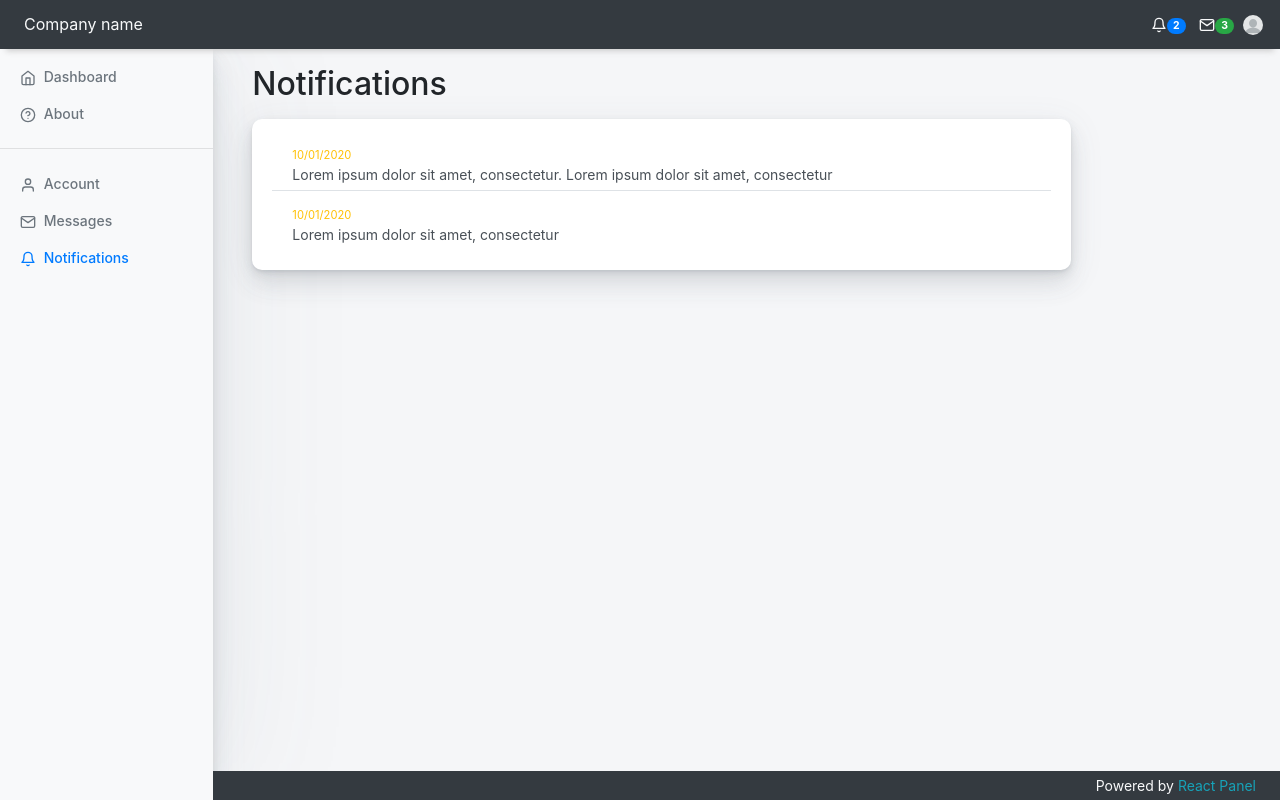
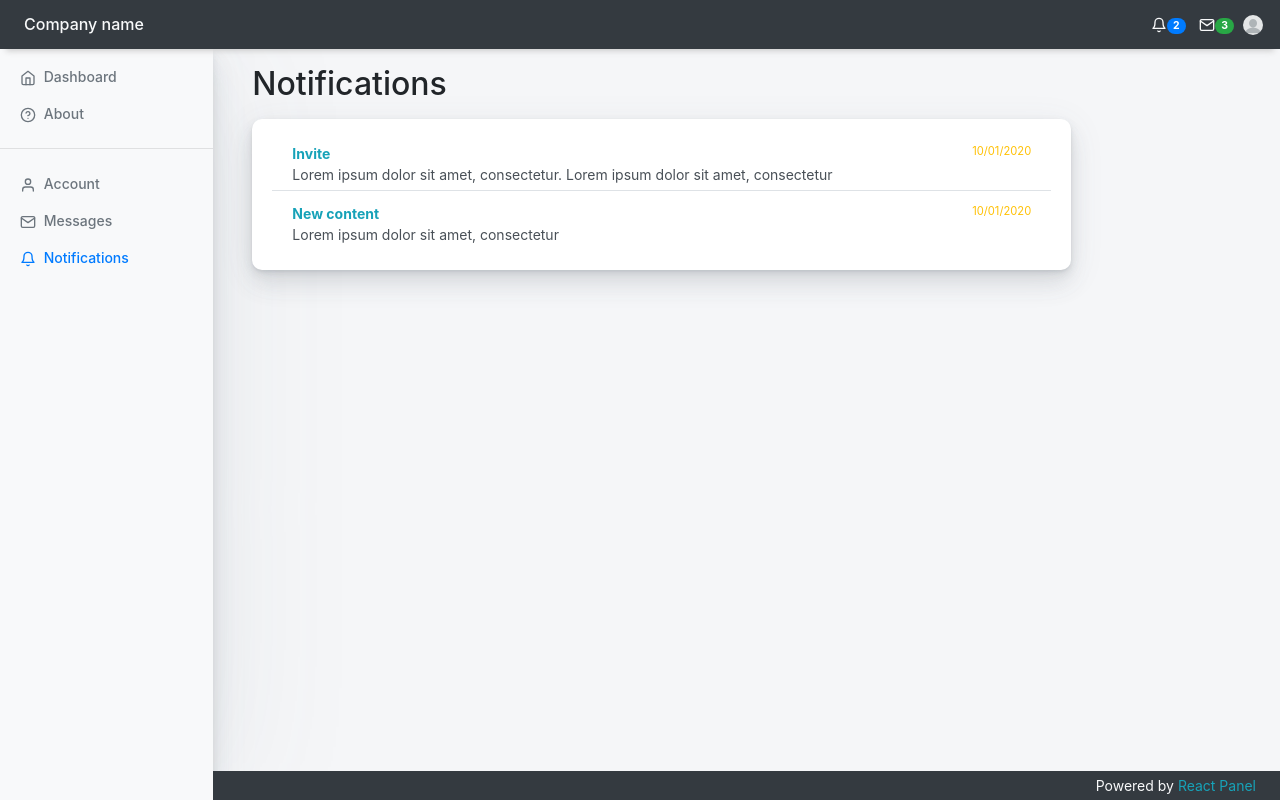
Before and after one commit to darragh3277/react_panel, a React (Create React App) app: page /notifications in a window 1280 px wide. Built offline with nearby package versions, Linux system fonts and the light colour scheme.

Commit message:
add notification type

```diff
--- a/src/components/main/cards/notifications/Notifications.js
+++ b/src/components/main/cards/notifications/Notifications.js
@@ -4,12 +4,14 @@ import './Notifications.css';
 const notifications = [
   {
     id: 1,
+    type: 'Invite',
     date: '10/01/2020',
     content:
       'Lorem ipsum dolor sit amet, consectetur. Lorem ipsum dolor sit amet, consectetur',
   },
   {
     id: 2,
+    type: 'New content',
     date: '10/01/2020',
     content: 'Lorem ipsum dolor sit amet, consectetur',
   },
@@ -28,7 +30,10 @@ class Notifications extends React.Component {
             >
               <div className="row">
                 <div className="col-12">
-                  <small className="text-warning">{notification.date}</small>
+                  <strong className="text-info">{notification.type}</strong>
+                  <small className="text-warning float-right">
+                    {notification.date}
+                  </small>
                   <div className="col-12 text-truncate d-inline-block pl-0">
                     {notification.content}
                   </div>
--- a/src/components/navigation/navbar/Navbar.css
+++ b/src/components/navigation/navbar/Navbar.css
@@ -2,6 +2,7 @@
   font-size: 1rem;
   padding-top: 0.75rem;
   padding-bottom: 0.75rem;
+  font-weight: 500;
 }
 
 .nav-link {
@@ -13,7 +14,7 @@
   width: 16px;
 }
 
-.navbar img {
+.navbar #account-image {
   height: 20px;
   width: 20px;
 }
--- a/src/components/navigation/notifications/Account.js
+++ b/src/components/navigation/notifications/Account.js
@@ -6,6 +6,7 @@ const Account = () => {
     <div className="col-1 px-0 text-center">
       <img
         src="images/default_profile.png"
+        id="account-image"
         className="dropdown-toggle cursor-pointer rounded-circle"
         data-toggle="dropdown"
         aria-haspopup="true"
```
